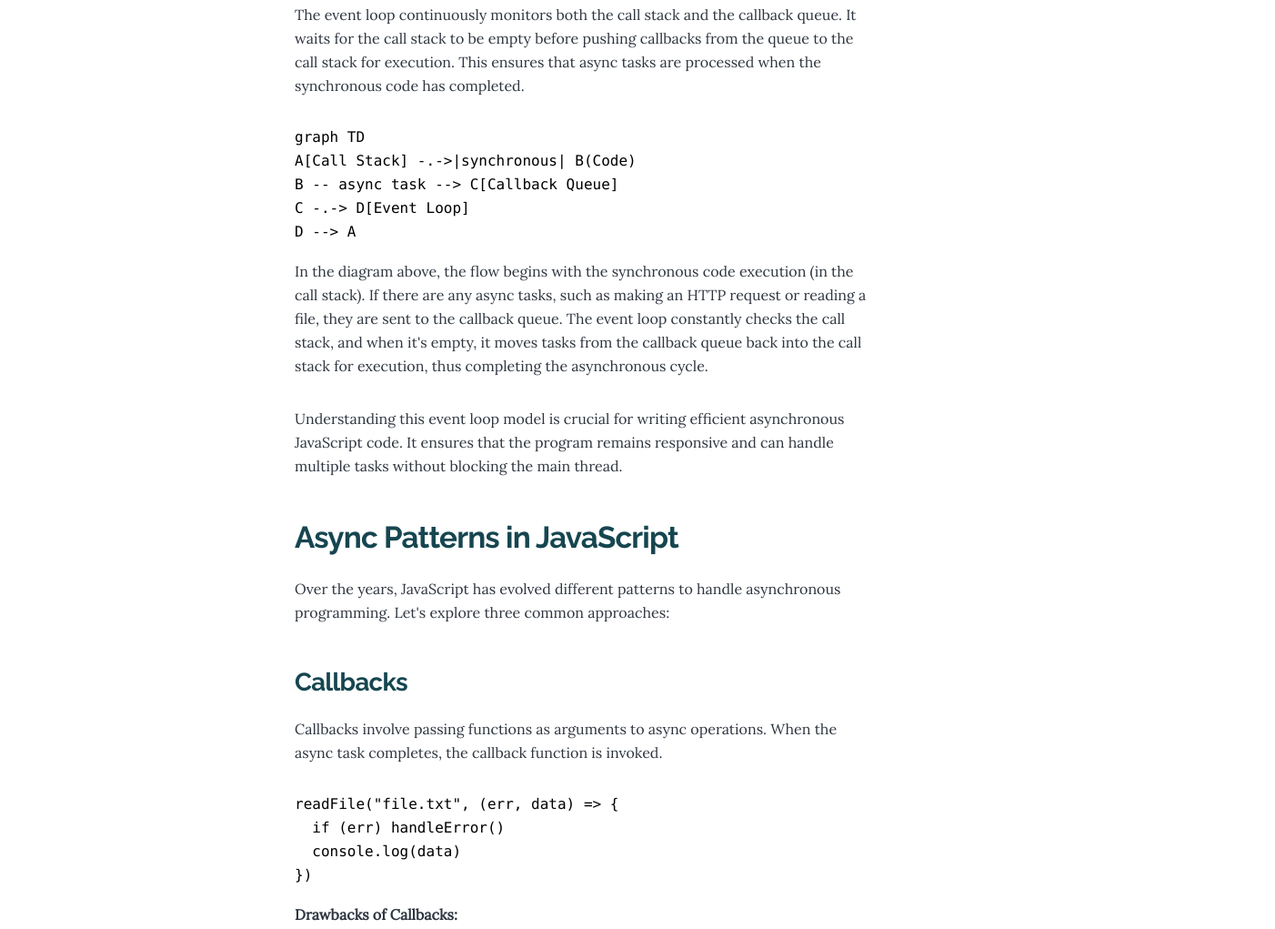
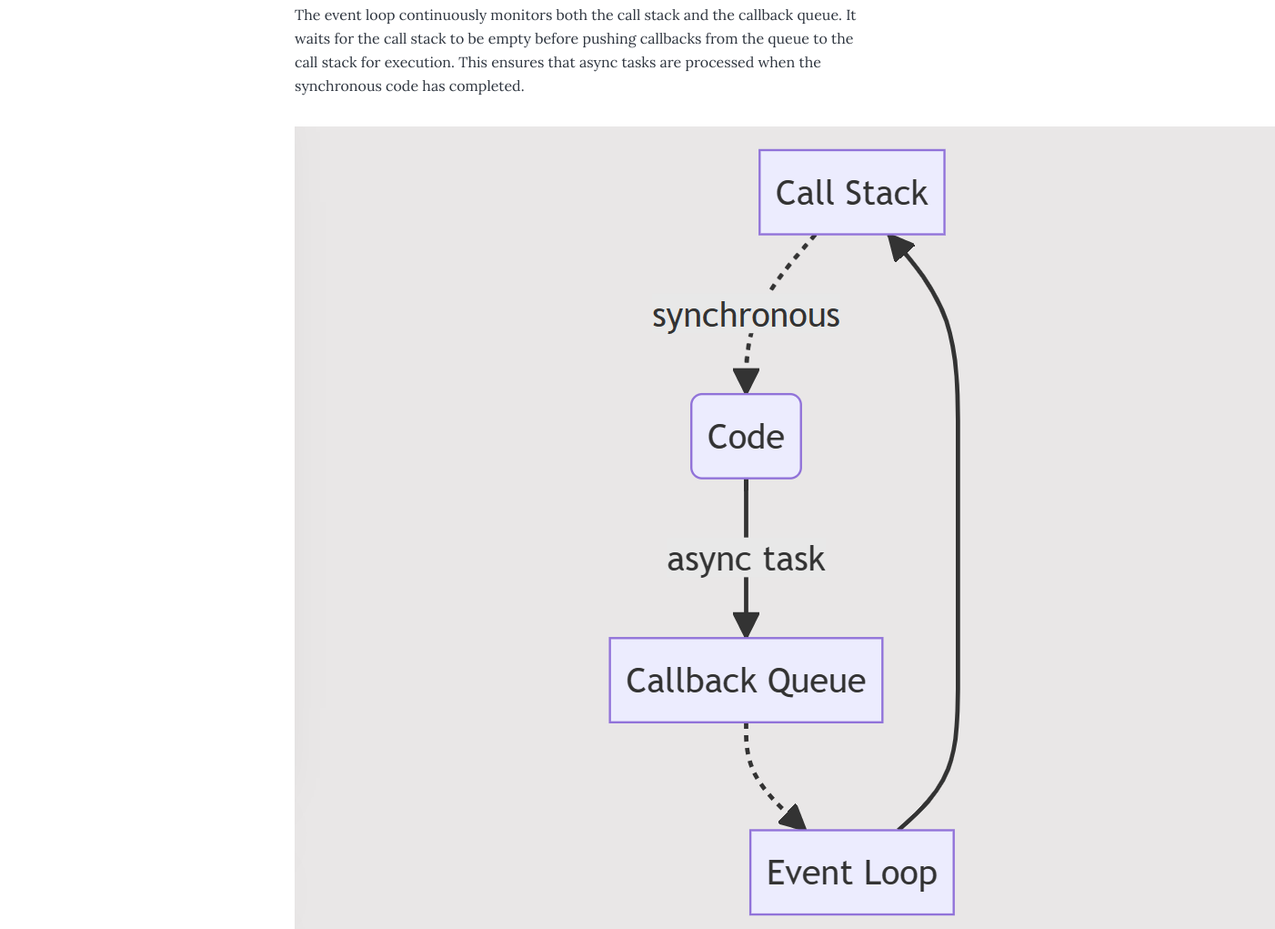
Before and after one commit to cwayr/columns-on-cloud, a Gatsby site: page /009-async-programming-in-javascript/ in a window 1280 px wide. Shown: the part 1806-2827 px from the top of the page at 91% size, 1402 px wide, since content can reach past the window. Built offline with nearby package versions, Linux system fonts and the light colour scheme; Gatsby itself is replaced by a stand-in of ours; some packages are replaced by stand-ins of ours.

Commit message:
switch markdown to local png

````diff
--- a/content/blog/009-async-programming-in-javascript/index.md
+++ b/content/blog/009-async-programming-in-javascript/index.md
@@ -31,13 +31,7 @@ To better grasp asynchronous JavaScript, it's essential to understand the JavaSc
 
 The event loop continuously monitors both the call stack and the callback queue. It waits for the call stack to be empty before pushing callbacks from the queue to the call stack for execution. This ensures that async tasks are processed when the synchronous code has completed.
 
-```mermaid
-graph TD
-A[Call Stack] -.->|synchronous| B(Code)
-B -- async task --> C[Callback Queue]
-C -.-> D[Event Loop]
-D --> A
-```
+![JavaScript Runtime Diagram](./async-mermaid.png)
 
 In the diagram above, the flow begins with the synchronous code execution (in the call stack). If there are any async tasks, such as making an HTTP request or reading a file, they are sent to the callback queue. The event loop constantly checks the call stack, and when it's empty, it moves tasks from the callback queue back into the call stack for execution, thus completing the asynchronous cycle.
 
--- a/gatsby-config.js
+++ b/gatsby-config.js
@@ -1,9 +1,3 @@
-/**
- * Configure your Gatsby site with this file.
- *
- * See: https://www.gatsbyjs.com/docs/reference/config-files/gatsby-config/
- */
-
 /**
  * @type {import('gatsby').GatsbyConfig}
  */
````
Also changed, not shown: content/blog/009-async-programming-in-javascript/async-mermaid.png (added).
